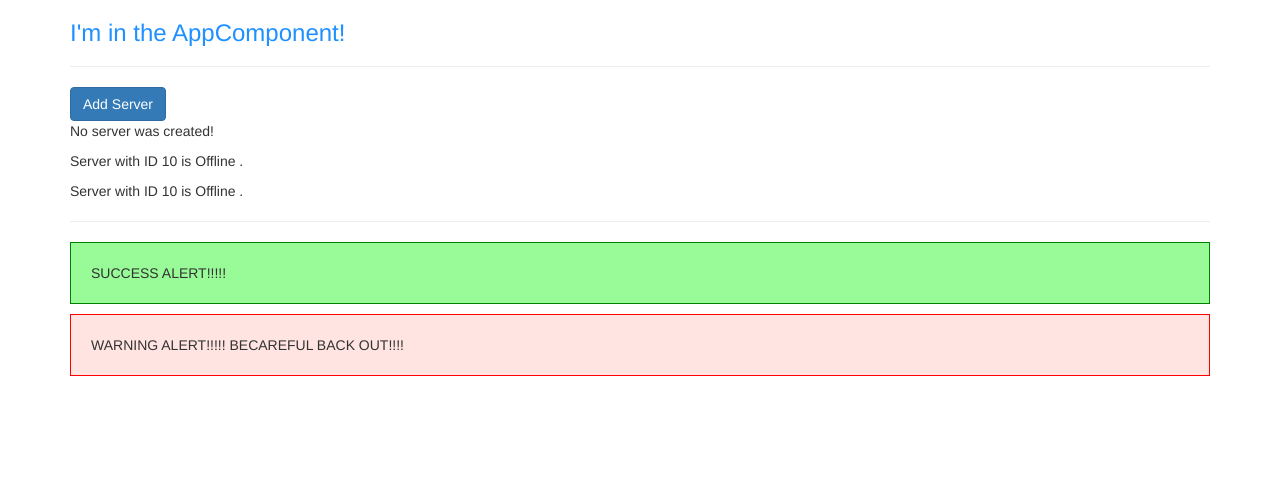
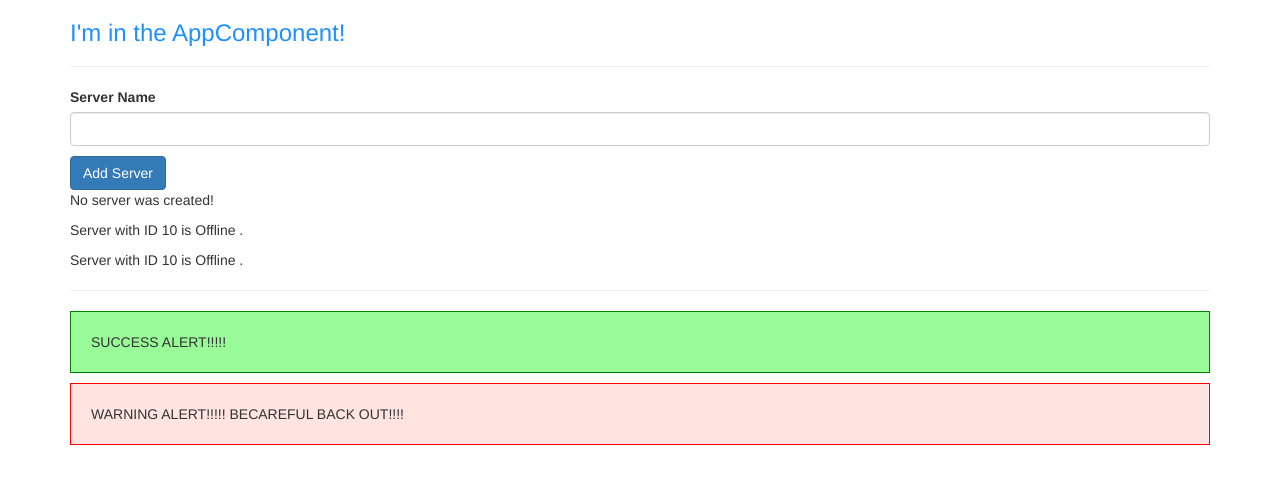
Before and after one commit to Hyperchucks/my-first-appv1, an Angular app: page / in a window 1280 px wide. Shown: the top 484 px of the page. Built offline with nearby package versions, Linux system fonts and the light colour scheme.

Commit message:
Passing and Using Data with Event Binding

```diff
--- a/src/app/servers/servers.component.html
+++ b/src/app/servers/servers.component.html
@@ -1,3 +1,9 @@
+<label>Server Name</label>
+<input
+type="text"
+class="form-control"
+(input)="onUpdateServerName($event)">
+<p>{{ serverName }}</p>
 <button
  class="btn btn-primary"
  [disabled]="!allowNewServer"
--- a/src/app/servers/servers.component.ts
+++ b/src/app/servers/servers.component.ts
@@ -11,6 +11,7 @@
 export class ServersComponent implements OnInit {
   allowNewServer = false;
   serverCreationStatus = 'No server was created!';
+  serverName = '';
 
   constructor() {
     setTimeout(() => {
@@ -25,4 +26,8 @@
     this.serverCreationStatus = 'Server was created!';
   }
 
+  onUpdateServerName(event: any) {
+    this.serverName = (<HTMLInputElement>event.target).value;
+  }
+
 }
```
